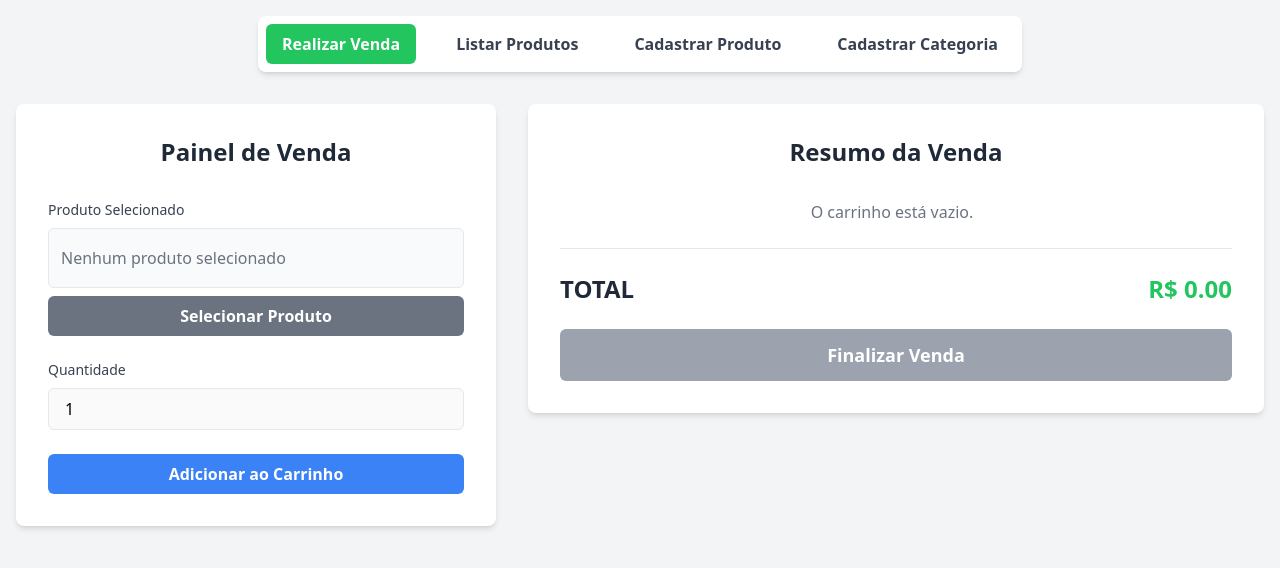
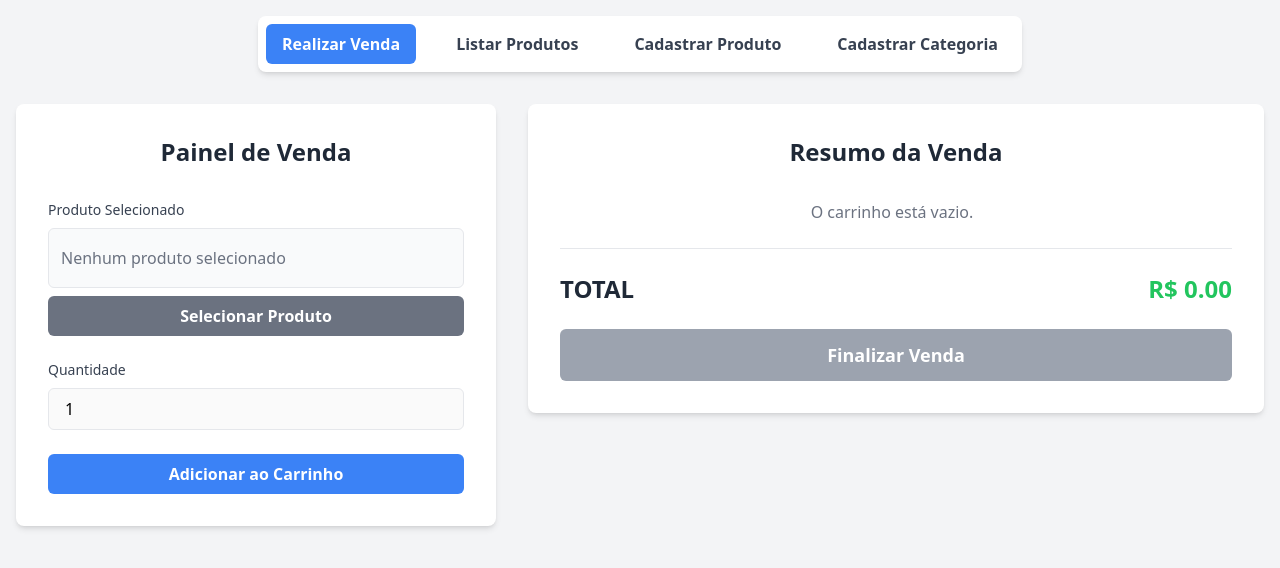
Before and after one commit to BrunoSP1989/PDVEMREACT, a React (Create React App) app: page / in a window 1280 px wide. Both pictures are taken after a click on the button "Realizar Venda". Shown: the top 568 px of the page. Built offline with nearby package versions, Linux system fonts and the light colour scheme.

Commit message:
Mudança visual do botão

```diff
--- a/src/App.js
+++ b/src/App.js
@@ -83,7 +83,7 @@ function App() {
   return (
     <div className="bg-gray-100 dark:bg-gray-900 min-h-screen w-full flex flex-col items-center p-4 space-y-8">
       <nav className="flex flex-wrap justify-center gap-2 md:space-x-4 bg-white dark:bg-gray-800 p-2 rounded-lg shadow-md">
-        <button onClick={() => setView('vendas')} className={`px-4 py-2 font-semibold rounded-md transition-colors duration-200 text-sm md:text-base ${view === 'vendas' ? 'bg-green-500 text-white' : 'bg-transparent text-gray-700 dark:text-gray-300 hover:bg-green-100 dark:hover:bg-gray-700'}`}>
+        <button onClick={() => setView('vendas')} className={`px-4 py-2 font-semibold rounded-md transition-colors duration-200 text-sm md:text-base ${view === 'vendas' ? 'bg-blue-500 text-white' : 'bg-transparent text-gray-700 dark:text-gray-300 hover:bg-green-100 dark:hover:bg-gray-700'}`}>
           Realizar Venda
         </button>
         <button onClick={() => setView('listarProdutos')} className={`px-4 py-2 font-semibold rounded-md transition-colors duration-200 text-sm md:text-base ${view === 'listarProdutos' ? 'bg-blue-500 text-white' : 'bg-transparent text-gray-700 dark:text-gray-300 hover:bg-blue-100 dark:hover:bg-gray-700'}`}>
--- a/src/vendas/TelaVenda.jsx
+++ b/src/vendas/TelaVenda.jsx
@@ -140,7 +140,7 @@ function TelaVenda({ produtos, onFinalizarVenda }) {
                                 <span className="text-gray-800 dark:text-white">TOTAL</span>
                                 <span className="text-green-500">R$ {totalVenda.toFixed(2)}</span>
                             </div>
-                            <button onClick={handleAbrirModalPagamento} className="mt-6 w-full py-3 px-4 bg-green-600 hover:bg-green-700 text-white font-bold rounded-md transition-colors text-lg disabled:bg-gray-400 disabled:cursor-not-allowed" disabled={carrinho.length === 0}>
+                            <button onClick={handleAbrirModalPagamento} className="mt-6 w-full py-3 px-4 bg-green-500 hover:bg-green-700 text-white font-bold rounded-md transition-colors text-lg disabled:bg-gray-400 disabled:cursor-not-allowed" disabled={carrinho.length === 0}>
                                 Finalizar Venda
                             </button>
                         </div>
```
